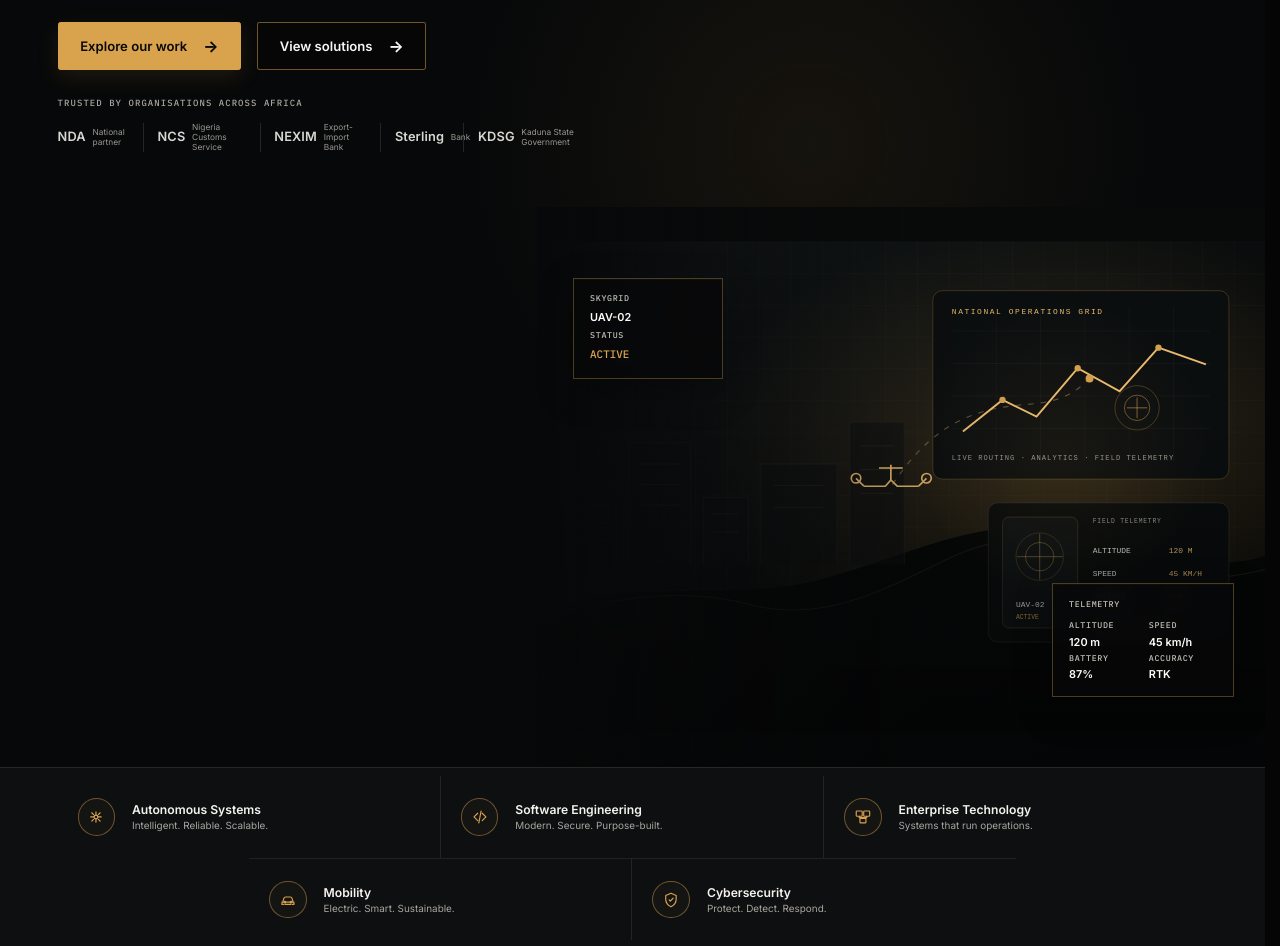
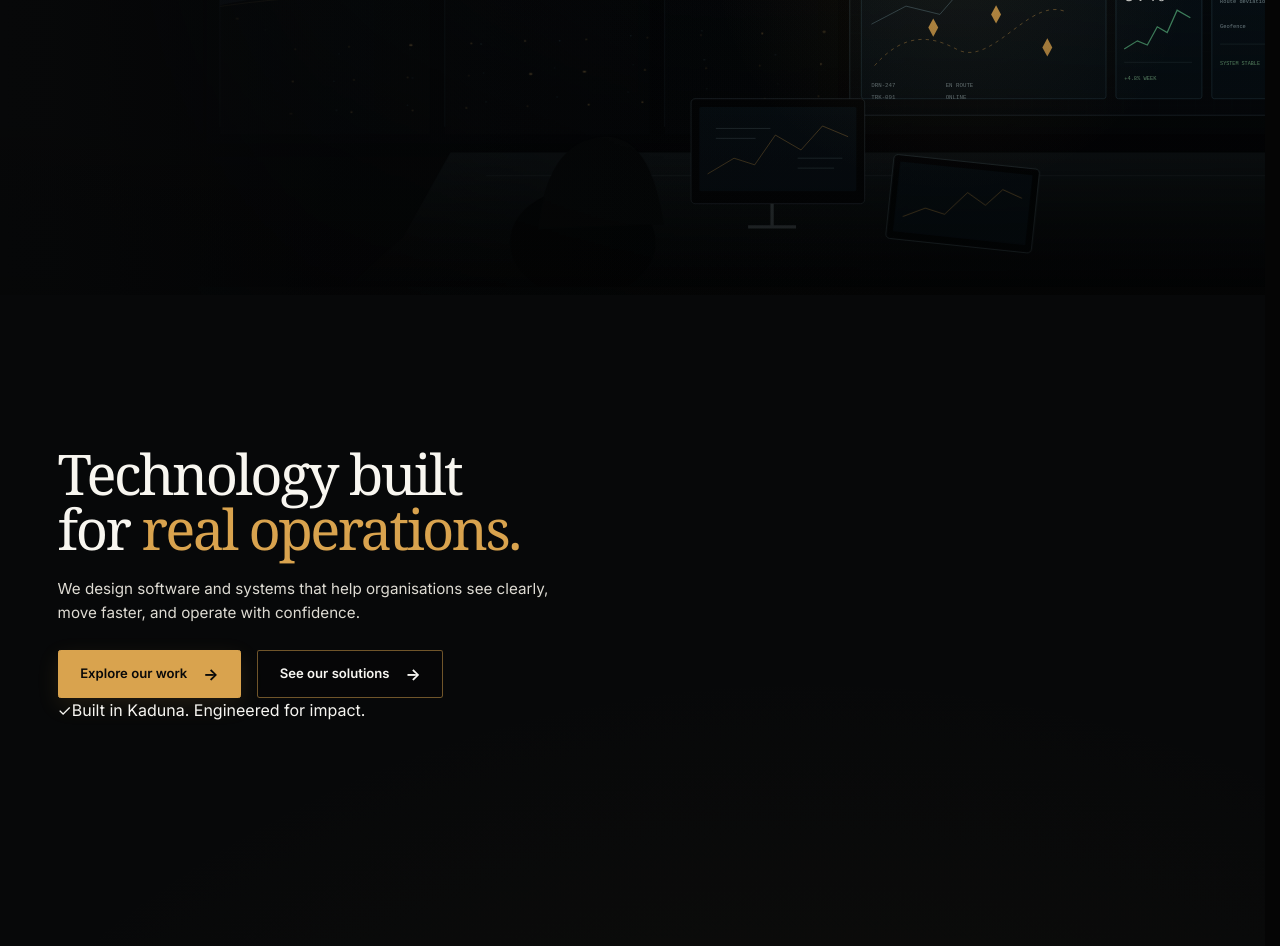
Before and after one commit to emmy16-glitch/Digi02_website, a React (Vite) app: page / in a window 1280 px wide. Shown: the part 380-1326 px from the top of the page. Built offline with nearby package versions, Linux system fonts and the light colour scheme.

Commit message:
Rebuild homepage hero around cinematic operations room

```diff
--- a/src/sections/home/HomeReferenceHero.tsx
+++ b/src/sections/home/HomeReferenceHero.tsx
@@ -1,148 +1,97 @@
 import { Container } from '../../components/Container'
-import { HomeHeroOperationsVisual } from './HomeVisuals'
+import { HomeHeroCinematicVisual } from './HomeHeroCinematicVisual'
 
-const trustMarks = [
-  { mark: 'NDA', detail: 'National partner' },
-  { mark: 'NCS', detail: 'Nigeria Customs Service' },
-  { mark: 'NEXIM', detail: 'Export-Import Bank' },
-  { mark: 'Sterling', detail: 'Bank' },
-  { mark: 'KDSG', detail: 'Kaduna State Government' },
+const heroMetrics = [
+  { icon: 'projects', value: '100+', label: 'Projects delivered' },
+  { icon: 'clients', value: '50+', label: 'Clients across sectors' },
+  { icon: 'states', value: '10+', label: 'States impacted' },
+  { icon: 'security', value: 'ISO 27001', label: 'Security & quality' },
 ] as const
 
-const capabilityStrip = [
-  { icon: 'autonomy', title: 'Autonomous Systems', detail: 'Intelligent. Reliable. Scalable.' },
-  { icon: 'software', title: 'Software Engineering', detail: 'Modern. Secure. Purpose-built.' },
-  { icon: 'enterprise', title: 'Enterprise Technology', detail: 'Systems that run operations.' },
-  { icon: 'mobility', title: 'Mobility', detail: 'Electric. Smart. Sustainable.' },
-  { icon: 'security', title: 'Cybersecurity', detail: 'Protect. Detect. Respond.' },
-] as const
-
-type HeroIconProps = {
-  kind: (typeof capabilityStrip)[number]['icon']
+type HeroMetricIconProps = {
+  kind: (typeof heroMetrics)[number]['icon']
 }
 
-function HeroIcon({ kind }: HeroIconProps) {
-  if (kind === 'software') {
+function HeroMetricIcon({ kind }: HeroMetricIconProps) {
+  if (kind === 'projects') {
     return (
       <svg aria-hidden="true" viewBox="0 0 24 24">
-        <path d="m9 7-5 5 5 5M15 7l5 5-5 5M13.5 4l-3 16" />
+        <path d="M5 20V11h3v9M11 20V6h3v14M17 20V3h3v17M3 20h19" />
       </svg>
     )
   }
 
-  if (kind === 'enterprise') {
+  if (kind === 'clients') {
     return (
       <svg aria-hidden="true" viewBox="0 0 24 24">
-        <rect x="3" y="4" width="8" height="7" rx="1" />
-        <rect x="13" y="4" width="8" height="7" rx="1" />
-        <rect x="8" y="14" width="8" height="6" rx="1" />
-        <path d="M7 11v2h10v-2M12 13v1" />
+        <circle cx="12" cy="8" r="3" />
+        <path d="M5 20c.7-4.3 3-6.5 7-6.5s6.3 2.2 7 6.5" />
       </svg>
     )
   }
 
-  if (kind === 'mobility') {
+  if (kind === 'states') {
     return (
       <svg aria-hidden="true" viewBox="0 0 24 24">
-        <path d="M5 15h14l-1.5-5.2A2.5 2.5 0 0 0 15.1 8H8.9a2.5 2.5 0 0 0-2.4 1.8L5 15Z" />
-        <path d="M4 15v3h2M20 15v3h-2M8 18h8" />
-        <circle cx="8" cy="15" r="1" />
-        <circle cx="16" cy="15" r="1" />
-      </svg>
-    )
-  }
-
-  if (kind === 'security') {
-    return (
-      <svg aria-hidden="true" viewBox="0 0 24 24">
-        <path d="M12 3 19 6v5c0 4.8-2.7 8-7 10-4.3-2-7-5.2-7-10V6l7-3Z" />
-        <path d="m9.5 12 1.6 1.7 3.7-4" />
+        <path d="M12 21s6-5.1 6-11a6 6 0 1 0-12 0c0 5.9 6 11 6 11Z" />
+        <circle cx="12" cy="10" r="2" />
       </svg>
     )
   }
 
   return (
     <svg aria-hidden="true" viewBox="0 0 24 24">
-      <circle cx="12" cy="12" r="2.5" />
-      <path d="M12 9.5V5M12 19v-4.5M9.5 12H5M19 12h-4.5" />
-      <path d="m8.8 8.8-2.4-2.4M17.6 17.6l-2.4-2.4M15.2 8.8l2.4-2.4M6.4 17.6l2.4-2.4" />
+      <path d="M12 3 19 6v5.2c0 4.4-2.5 7.6-7 9.8-4.5-2.2-7-5.4-7-9.8V6l7-3Z" />
+      <path d="m9.5 12 1.7 1.7 3.7-4" />
     </svg>
   )
 }
 
 export function HomeReferenceHero() {
   return (
-    <section className="reference-home-hero" aria-labelledby="reference-home-title">
-      <Container className="reference-home-hero__layout">
-        <div className="reference-home-hero__copy">
-          <p className="reference-home__eyebrow">Built in Nigeria. Engineered for impact.</p>
+    <section className="reference-home-hero reference-home-hero--cinematic" aria-labelledby="reference-home-title">
+      <div className="reference-home-hero__stage">
+        <div className="reference-home-hero__media reference-home-hero__media--vector reference-home-hero__media--cinematic" aria-hidden="true">
+          <HomeHeroCinematicVisual />
+          <div className="reference-home-hero__media-shade" />
+        </div>
+
+        <Container className="reference-home-hero__layout reference-home-hero__layout--cinematic">
+          <div className="reference-home-hero__copy reference-home-hero__copy--cinematic">
             <h1 id="reference-home-title" className="reference-home-hero__title">
-            Technology built{' '}
+              Technology built
               <br />
               for <span>real operations.</span>
             </h1>
             <p className="reference-home-hero__summary">
-            Digi02 designs and builds software, autonomous systems, mobility technology and digital
-            infrastructure that help organizations operate smarter, move faster and scale with confidence.
+              We design software and systems that help organisations see clearly, move faster, and operate with confidence.
             </p>
             <div className="reference-home-hero__actions" aria-label="Homepage actions">
               <a className="reference-home__button reference-home__button--primary" href="/work">
                 Explore our work <span aria-hidden="true">→</span>
               </a>
               <a className="reference-home__button reference-home__button--secondary" href="/solutions">
-              View solutions <span aria-hidden="true">→</span>
+                See our solutions <span aria-hidden="true">→</span>
               </a>
             </div>
-          <div className="reference-home-hero__trust" aria-label="Trusted organisations">
-            <p>Trusted by organisations across Africa</p>
-            <div className="reference-home-hero__trust-row">
-              {trustMarks.map((item) => (
-                <div className="reference-home-hero__trust-mark" key={item.mark}>
-                  <strong>{item.mark}</strong>
-                  <span>{item.detail}</span>
+            <p className="reference-home-hero__origin">
+              <span aria-hidden="true">✓</span>
+              Built in Kaduna. Engineered for impact.
+            </p>
           </div>
-              ))}
-            </div>
-          </div>
+        </Container>
       </div>
 
-        <div className="reference-home-hero__media reference-home-hero__media--vector">
-          <HomeHeroOperationsVisual />
-          <div className="reference-home-hero__media-shade" aria-hidden="true" />
-
-          <div className="reference-home-hud reference-home-hud--status" aria-hidden="true">
-            <span>SkyGrid</span>
-            <strong>UAV-02</strong>
-            <small>Status</small>
-            <b>Active</b>
-          </div>
-
-          <div className="reference-home-hud reference-home-hud--telemetry" aria-hidden="true">
-            <span>Telemetry</span>
-            <div>
-              <small>Altitude</small>
-              <small>Speed</small>
-              <strong>120 m</strong>
-              <strong>45 km/h</strong>
-              <small>Battery</small>
-              <small>Accuracy</small>
-              <strong>87%</strong>
-              <strong>RTK</strong>
-            </div>
-          </div>
-        </div>
-      </Container>
-
-      <div className="reference-home-hero__capabilities">
-        <Container className="reference-home-hero__capability-grid">
-          {capabilityStrip.map((item) => (
-            <div className="reference-home-hero__capability" key={item.title}>
-              <span className="reference-home-hero__capability-icon">
-                <HeroIcon kind={item.icon} />
+      <div className="reference-home-hero__metrics" aria-label="Digi02 impact metrics">
+        <Container className="reference-home-hero__metric-grid">
+          {heroMetrics.map((metric) => (
+            <div className="reference-home-hero__metric" key={metric.value}>
+              <span className="reference-home-hero__metric-icon">
+                <HeroMetricIcon kind={metric.icon} />
               </span>
               <span>
-                <strong>{item.title}</strong>
-                <small>{item.detail}</small>
+                <strong>{metric.value}</strong>
+                <small>{metric.label}</small>
               </span>
             </div>
           ))}
```
Lines whose indentation alone changed are shown as unchanged.
